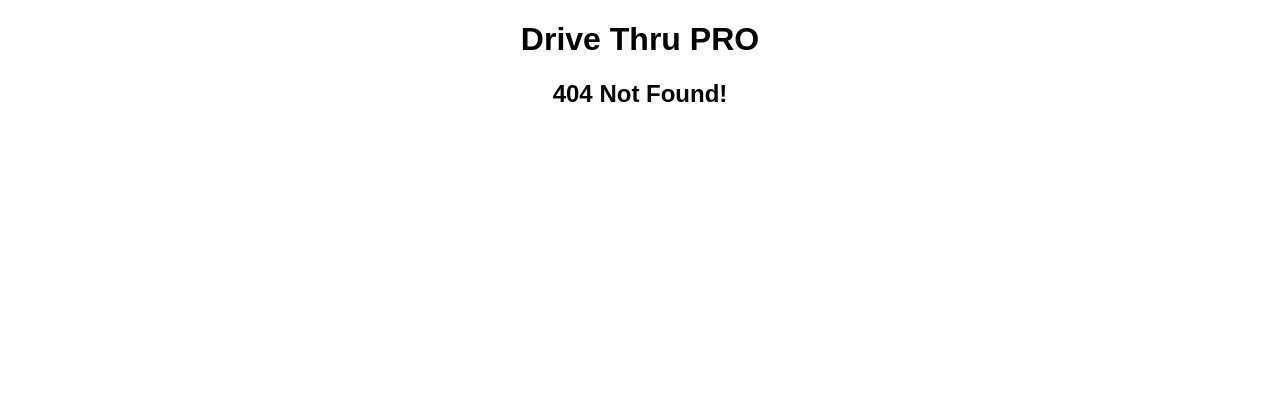
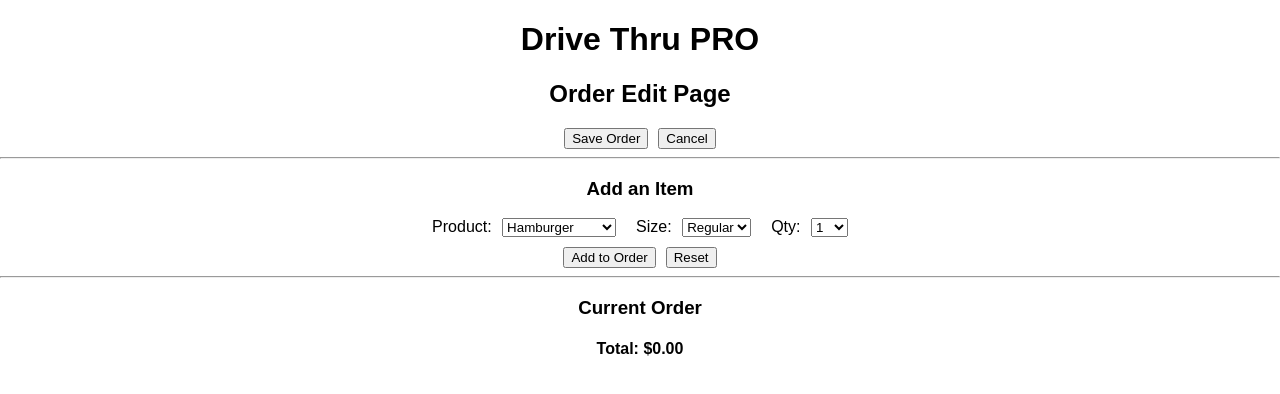
Before and after one commit to gargrave/drivethrupro, a React app: page /orders/1 in a window 1280 px wide. Before the commit this address had no page. Shown: the top 394 px of the page. Built offline with nearby package versions, Linux system fonts and the light colour scheme.

Commit message:
Implement ability to update existing orders

```diff
--- a/src/components/Orders/OrderEditPage.jsx
+++ b/src/components/Orders/OrderEditPage.jsx
@@ -1,9 +1,9 @@
 import React, { Component } from 'react'
 import { connect } from 'react-redux'
 import { withRouter } from 'react-router-dom'
-import { func, object } from 'prop-types'
+import { array, bool, func, number, object, shape } from 'prop-types'
 
-import { createOrder } from '../../store/actions/order-actions'
+import { createOrder, updateOrder } from '../../store/actions/order-actions'
 import { displayAsDollars } from '../../utils/utils'
 import OrderItemRow from './components/OrderItemRow'
 import OrderProductMenu from './components/OrderProductMenu'
@@ -25,8 +25,7 @@
       selectedMenuItem: menu[0],
       sizeIdx: 0,
       quantity: 1,
-      orderItems: [],
-      orderTotalPrice: 0
+      order: props.order
     }
 
     this.completeOrder = this.completeOrder.bind(this)
@@ -52,9 +51,14 @@
    * Sends the current order to the store, and redirects back to list page.
    */
   async completeOrder () {
-    if (this.state.orderItems.length) {
-      const order = new Order(this.state.orderItems)
-      await this.props.createOrder(order)
+    if (this.state.order.items.length) {
+      if (this.props.editing) {
+        console.log('saving updated order...')
+        await this.props.updateOrder(this.state.order)
+      } else {
+        console.log('creating new order...')
+        await this.props.createOrder(this.state.order)
+      }
       this.props.history.push('/orders')
     }
   }
@@ -70,17 +74,16 @@
   /**
    * Handler for 'Add to Order' button.
    * Builds a new OrderItem based on currently-selected values,
-   * and adds it to the local state's 'orderItems' collection.
+   * and adds it to the local state's order's items list.
    */
   handleAddToOrderClick () {
-    const item = this.state.selectedMenuItem
-    const orderItem = new OrderItem(item.name, this.state.quantity, item.sizes[this.state.sizeIdx])
-    const orderTotalPrice = this.state.orderTotalPrice + orderItem.totalPrice
-
-    this.setState({
-      orderItems: [...this.state.orderItems, orderItem],
-      orderTotalPrice
-    })
+    const menuItem = this.state.selectedMenuItem
+    const orderItem = new OrderItem(menuItem.name, this.state.quantity, menuItem.sizes[this.state.sizeIdx])
+    const order = Object.assign({}, this.state.order)
+    order.items.push(orderItem)
+    order.totalPrice += orderItem.totalPrice
+    order.totalItems += orderItem.quantity
+    this.setState({ order })
   }
 
   /**
@@ -129,14 +132,13 @@
    * @param {*} itemID The ID of the item to remove from the order
    */
   handleRemoveItemClick (event, itemID) {
-    const orderItem = this.state.orderItems.find(i => i.id === itemID)
-    if (orderItem) {
-      const orderTotalPrice = this.state.orderTotalPrice - orderItem.totalPrice
-
-      this.setState({
-        orderItems: this.state.orderItems.filter(i => i.id !== itemID),
-        orderTotalPrice
-      })
+    const itemToRemove = this.state.order.items.find(i => i.id === itemID)
+    if (itemToRemove) {
+      const order = Object.assign({}, this.state.order)
+      order.items = order.items.filter(i => i.id !== itemID)
+      order.totalPrice -= itemToRemove.totalPrice
+      order.totalItems -= itemToRemove.quantity
+      this.setState({ order })
     }
   }
 
@@ -183,11 +185,11 @@
 
           <h3>Current Order</h3>
           <h4>
-            Total: {displayAsDollars(this.state.orderTotalPrice)}
+            Total: {displayAsDollars(this.state.order.totalPrice)}
           </h4>
 
           <ul>
-            {this.state.orderItems.map(item =>
+            {this.state.order.items.map(item =>
               <OrderItemRow
                 key={item.id}
                 item={item}
@@ -202,17 +204,35 @@
 }
 
 OrderEditPage.propTypes = {
-  history: object.isRequired,
-  createOrder: func.isRequired
+  history: object.isRequired, // react-router history object
+  order: shape({
+    items: array.isRequired,
+    totalPrice: number.isRequired
+  }).isRequired,
+  editing: bool.isRequired,
+  createOrder: func.isRequired,
+  updateOrder: func.isRequired
 }
 
 const mapStateToProps = (state, ownProps) => {
-  return {}
+  const orderID = ownProps.match.params.id
+  const existingOrder = orderID ? state.orders.find(o => Number(o.id) === Number(orderID)) : null
+  const order = existingOrder ? new Order(existingOrder) : new Order()
+  const editing = existingOrder !== null
+
+  return {
+    order,
+    editing
+  }
 }
 
 const mapDispatchToProps = (dispatch, ownProps) => ({
   createOrder (order) {
     return dispatch(createOrder(order))
+  },
+
+  updateOrder (order) {
+    return dispatch(updateOrder(order))
   }
 })
 
--- a/src/components/Orders/OrdersListPage.jsx
+++ b/src/components/Orders/OrdersListPage.jsx
@@ -27,9 +27,7 @@
   }
 
   handleEditOrderClick (event, orderID) {
-    console.log('TODO: implement handleEditOrderClick')
-    console.log('orderID:')
-    console.dir(orderID)
+    this.props.history.push(`/orders/${orderID}`)
   }
 
   /**
@@ -78,8 +76,10 @@
 }
 
 const mapStateToProps = (state, ownProps) => {
+  // sort orders from store by id in asc. order
+  const orders = state.orders.sort((a, b) => (a.id < b.id ? -1 : 1))
   return {
-    orders: state.orders
+    orders
   }
 }
 
--- a/src/components/Orders/utils/Order.js
+++ b/src/components/Orders/utils/Order.js
@@ -1,16 +1,17 @@
-let nextID = 0
+let nextID = 1
 
 export default class Order {
-  constructor (items) {
-    this.id = nextID++
-    this.items = items
-
-    this.totalPrice = 0
-    this.totalItems = 0
-    for (let i = 0; i < items.length; i++) {
-      const orderItem = items[i]
-      this.totalItems += orderItem.quantity
-      this.totalPrice += orderItem.quantity * orderItem.pricePerUnit
+  constructor (otherOrder) {
+    if (otherOrder) {
+      this.id = otherOrder.id
+      this.items = otherOrder.items
+      this.totalItems = otherOrder.totalItems
+      this.totalPrice = otherOrder.totalPrice
+    } else {
+      this.id = nextID++
+      this.items = []
+      this.totalItems = 0
+      this.totalPrice = 0
     }
   }
 }
--- a/src/components/Routes.jsx
+++ b/src/components/Routes.jsx
@@ -11,6 +11,7 @@
     <Switch>
       <Route exact path="/" component={Home} />
       <Route exact path="/orders/new" component={OrderEditPage} />
+      <Route exact path="/orders/:id" component={OrderEditPage} />
       <Route exact path="/orders" component={OrdersListPage} />
       <Route component={NotFound} />
     </Switch>
```
